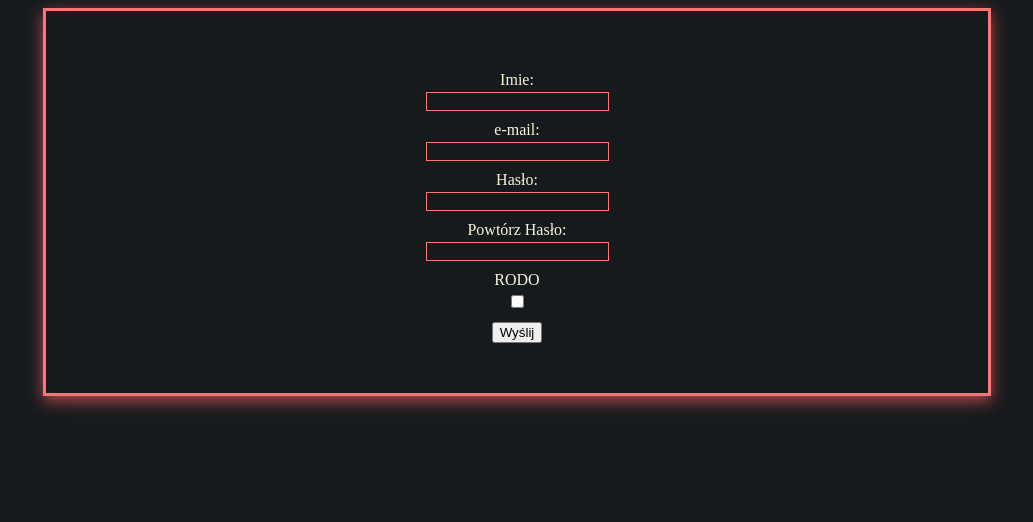
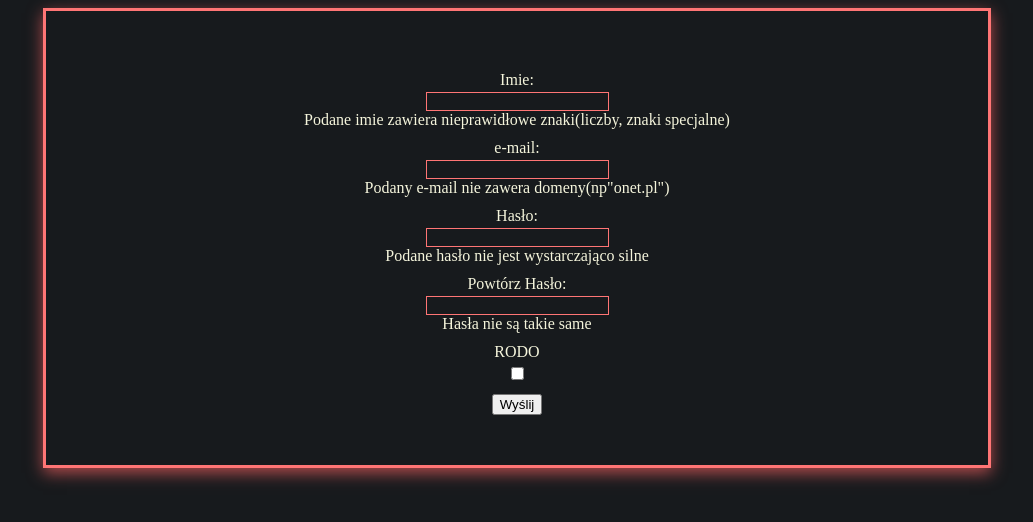
Before and after one commit to mb-dir/form_validation, a website built with webpack: page src/pages/index.html in a window 1280 px wide. Shown: the whole page, without its empty margins (123-1156 px from the left). Built offline with nearby package versions, Linux system fonts and the light colour scheme.

Commit message:
Change the HTML structure
To each inputContainer I add div with information about an error related
with invalid input value.

```diff
--- a/src/pages/index.html
+++ b/src/pages/index.html
@@ -12,21 +12,25 @@
         <div class="mainForm__inputContainer">
             <label for="userName" class="mainForm__label">Imie:</label>
             <input type="text" name="userName" class="mainForm__input" id="userName" required aria-required="true" minlength="2">
+            <div class="mainForm__errorInfo">Podane imie zawiera nieprawidłowe znaki(liczby, znaki specjalne)</div>
         </div>
 
         <div class="mainForm__inputContainer">
             <label for="userEmail" class="mainForm__label">e-mail:</label>
             <input type="email" name="userEmail" class="mainForm__input" id="userEmail" required aria-required="true">
+            <div class="mainForm__errorInfo">Podany e-mail nie zawera domeny(np"onet.pl")</div>
         </div>
 
         <div class="mainForm__inputContainer">
             <label for="userPassword" class="mainForm__label">Hasło:</label>
             <input type="password" name="userPassword" class="mainForm__input" id="userPassword" required aria-required="true" minlength="8">
+            <div class="mainForm__errorInfo">Podane hasło nie jest wystarczająco silne</div>
         </div>
 
         <div class="mainForm__inputContainer">
             <label for="userPasswordConfirm" class="mainForm__label">Powtórz Hasło:</label>
             <input type="password" name="userPasswordConfirm" class="mainForm__input" id="userPasswordConfirm" required aria-required="true" minlength="8">
+            <div class="mainForm__errorInfo">Hasła nie są takie same</div>
         </div>
 
         <div class="mainForm__inputContainer">
```
